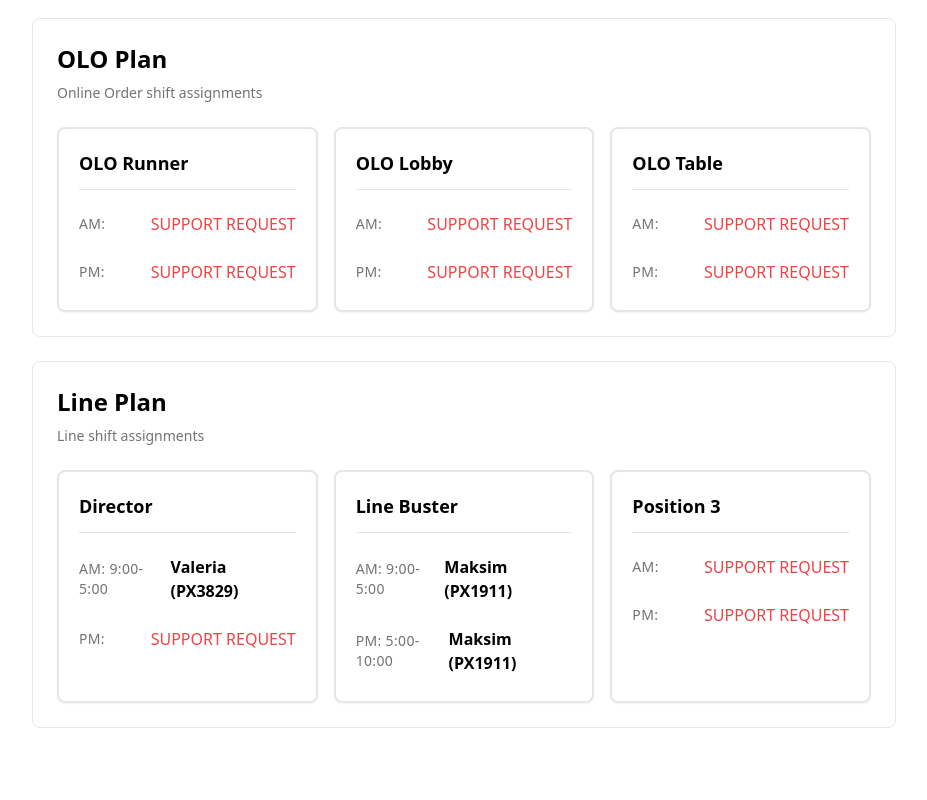
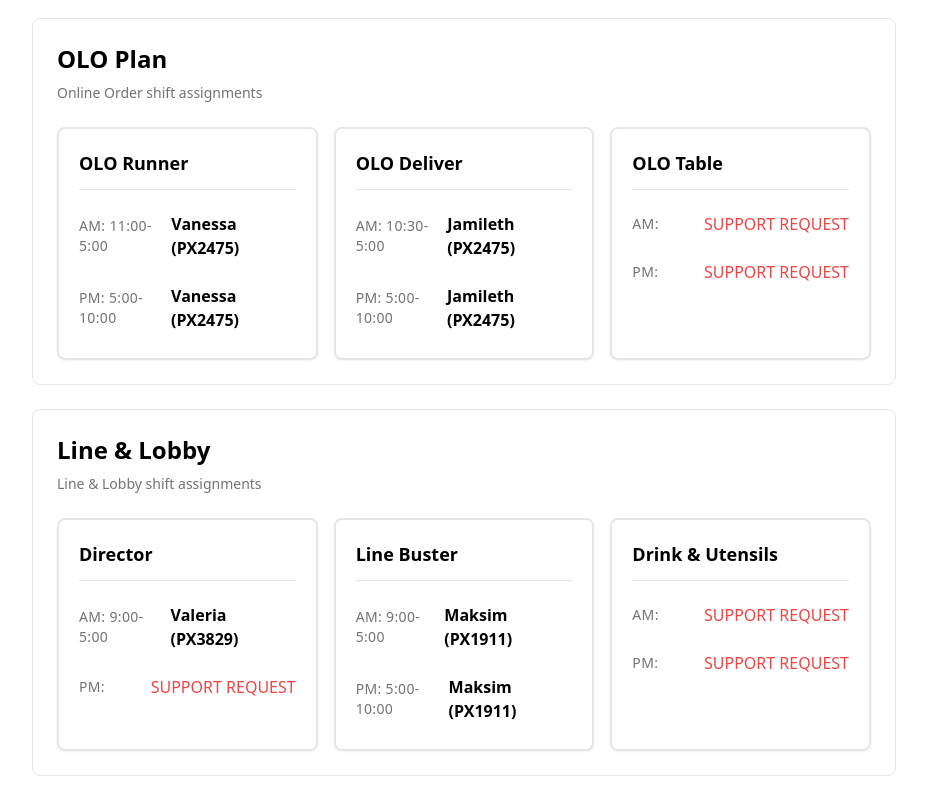
Before and after one commit to olegkuftyrev/2475blackfriday, a Next.js app: page / in a window 1280 px wide. Shown: the part 2200-3000 px from the top of the page, without its empty margins (176-1103 px from the left). Before the commit the page ends 2952 px from the top, so only its background shows below. Built offline with nearby package versions, Linux system fonts and the light colour scheme.

Commit message:
Update Line & Lobby and OLO Plan: rename positions and add shift assignments

```diff
--- a/components/line-plan/index.js
+++ b/components/line-plan/index.js
@@ -11,7 +11,7 @@ export function LinePlan() {
   const positions = [
     { id: 1, title: "Director", am: formatPerson("Valeria", "PX3829"), pm: formatPerson("") },
     { id: 2, title: "Line Buster", am: formatPerson("Maksim", "PX1911"), pm: formatPerson("Maksim", "PX1911") },
-    { id: 3, title: "Position 3", am: formatPerson(""), pm: formatPerson("") },
+    { id: 3, title: "Drink & Utensils", am: formatPerson(""), pm: formatPerson("") },
   ]
 
   const PositionCard = ({ position, fullWidth = false }) => (
@@ -55,9 +55,9 @@ export function LinePlan() {
   return (
     <div className="w-full">
       <div className="mb-6">
-        <h2 className="text-2xl font-bold mb-2">Line Plan</h2>
+        <h2 className="text-2xl font-bold mb-2">Line & Lobby</h2>
         <p className="text-sm text-muted-foreground mb-4">
-          Line shift assignments
+          Line & Lobby shift assignments
         </p>
       </div>
 
--- a/components/olo-plan/index.js
+++ b/components/olo-plan/index.js
@@ -9,8 +9,8 @@ export function OLOPlan() {
 
   // OLO (Online Order) positions
   const positions = [
-    { id: 1, title: "OLO Runner", am: formatPerson(""), pm: formatPerson("") },
-    { id: 2, title: "OLO Lobby", am: formatPerson(""), pm: formatPerson("") },
+    { id: 1, title: "OLO Runner", am: formatPerson("Vanessa"), pm: formatPerson("Vanessa") },
+    { id: 2, title: "OLO Deliver", am: formatPerson("Jamileth"), pm: formatPerson("Jamileth") },
     { id: 3, title: "OLO Table", am: formatPerson(""), pm: formatPerson("") },
   ]
 
@@ -27,7 +27,11 @@ export function OLOPlan() {
       <div className="space-y-3">
         <div className="flex items-center justify-between py-1.5">
           <span className="text-sm font-medium text-muted-foreground uppercase tracking-wide">
-            AM:
+            {position.title === "OLO Runner"
+              ? "AM: 11:00-5:00"
+              : position.title === "OLO Deliver"
+                ? "AM: 10:30-5:00"
+                : "AM:"}
           </span>
           <span className="text-base font-semibold text-foreground">
             {position.am || <span className="text-red-500 font-normal">SUPPORT REQUEST</span>}
@@ -36,7 +40,11 @@ export function OLOPlan() {
 
         <div className="flex items-center justify-between py-1.5">
           <span className="text-sm font-medium text-muted-foreground uppercase tracking-wide">
-            PM:
+            {position.title === "OLO Runner"
+              ? "PM: 5:00-10:00"
+              : position.title === "OLO Deliver"
+                ? "PM: 5:00-10:00"
+                : "PM:"}
           </span>
           <span className="text-base font-semibold text-foreground">
             {position.pm || <span className="text-red-500 font-normal">SUPPORT REQUEST</span>}
```
